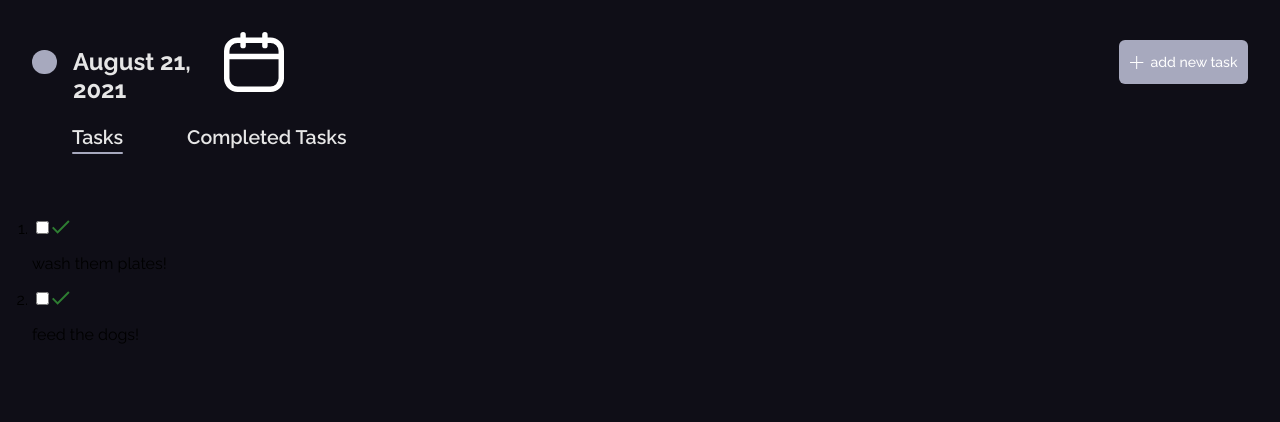
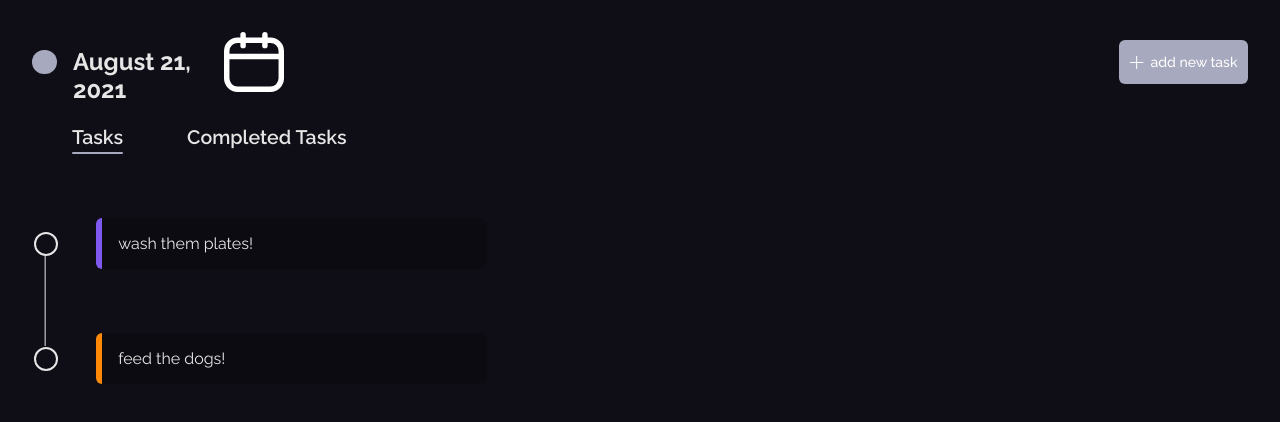
Before and after one commit to Adekxnle/checked, a React (Create React App) app: page / in a window 1280 px wide. Shown: the top 422 px of the page. Built offline with nearby package versions, Linux system fonts and the light colour scheme.

Commit message:
new component changes

```diff
--- a/src/components/Task/style.css
+++ /dev/null
@@ -1,79 +0,0 @@
-li.task-container {
-  display: flex;
-  position: relative;
-  gap: 1rem;
-  padding-bottom: 4rem;
-}
-
-.task-container:not(:last-child)::after {
-  content: '';
-  position: absolute;
-  top: var(--stepper-line-position);
-  left: 0;
-  width: 0.08em;
-  height: calc(100% - var(--task-bullet));
-  background-color: #e6e6e6;
-  transform: translateX(calc(calc(var(--task-bullet) + 0.08em) / 2));
-}
-
-.checkbox-input {
-  display: grid;
-  grid-template-areas: 'checkbox';
-  align-items: center;
-  justify-items: center;
-}
-
-.checkbox-input * {
-  grid-area: checkbox;
-}
-
-.checkbox-input input {
-  opacity: 0;
-  width: var(--task-bullet);
-  height: var(--task-bullet);
-}
-
-.checkbox-input .checkbox-control {
-  display: inline-grid;
-  width: var(--task-bullet);
-  height: var(--task-bullet);
-  border-radius: 50%;
-  border: 0.125em solid var(--off-white);
-  z-index: 1;
-}
-
-.checkbox-control svg {
-  transition: transform 0.1s ease-in 25ms;
-  transform: scale(0);
-  transform-origin: bottom left;
-}
-
-.checkbox-input input:checked + .checkbox-control svg {
-  transform: scale(1);
-}
-
-.checkbox-input input:checked + .checkbox-control {
-  border: 0.125em solid #2e7d32;
-}
-
-label .task {
-  min-height: var(--task-min-height);
-  min-width: 40ch;
-  margin-left: 1.3em;
-  background-color: var(--tertiary);
-  display: flex;
-  border-radius: 8px;
-  cursor: pointer;
-  color: var(--off-white);
-}
-
-.task .badge {
-  min-height: var(--task-min-height);
-  width: 0.4em;
-  border-top-left-radius: 8px;
-  border-bottom-left-radius: 8px;
-}
-
-.task p {
-  margin-left: 1em;
-}
--- a/src/context/TaskContext.js
+++ b/src/context/TaskContext.js
@@ -3,7 +3,7 @@ import { createContext, useState } from 'react';
 export const TaskContext = createContext();
 
 function TaskContextProvider(props) {
-  const [tasks, setTasks] = useState([
+  const [tasks] = useState([
     { id: 1, title: 'wash them plates!', badge: '#7f5af0' },
     { id: 2, title: 'feed the dogs!', badge: '#ff8906' },
   ]);
--- a/src/views/Tasks/style.css
+++ b/src/views/Tasks/style.css
@@ -16,3 +16,83 @@
   margin: 0;
   padding: 0;
 }
+
+li.task-container {
+  display: flex;
+  position: relative;
+  gap: 1rem;
+  padding-bottom: 4rem;
+}
+
+.task-container:not(:last-child)::after {
+  content: '';
+  position: absolute;
+  top: var(--stepper-line-position);
+  left: 0;
+  width: 0.08em;
+  height: calc(100% - var(--task-bullet));
+  background-color: #e6e6e6;
+  transform: translateX(calc(calc(var(--task-bullet) + 0.08em) / 2));
+}
+
+.checkbox-input {
+  display: grid;
+  grid-template-areas: 'checkbox';
+  align-items: center;
+  justify-items: center;
+}
+
+.checkbox-input * {
+  grid-area: checkbox;
+}
+
+.checkbox-input input {
+  opacity: 0;
+  width: var(--task-bullet);
+  height: var(--task-bullet);
+}
+
+.checkbox-input .checkbox-control {
+  display: inline-grid;
+  width: var(--task-bullet);
+  height: var(--task-bullet);
+  border-radius: 50%;
+  border: 0.125em solid var(--off-white);
+  z-index: 1;
+}
+
+.checkbox-control svg {
+  transition: transform 0.1s ease-in 25ms;
+  transform: scale(0);
+  transform-origin: bottom left;
+}
+
+.checkbox-input input:checked + .checkbox-control svg {
+  transform: scale(1);
+}
+
+.checkbox-input input:checked + .checkbox-control {
+  border: 0.125em solid #2e7d32;
+}
+
+label .task {
+  min-height: var(--task-min-height);
+  min-width: 40ch;
+  margin-left: 1.3em;
+  background-color: var(--tertiary);
+  display: flex;
+  border-radius: 8px;
+  cursor: pointer;
+  color: var(--off-white);
+}
+
+.task .badge {
+  min-height: var(--task-min-height);
+  width: 0.4em;
+  border-top-left-radius: 8px;
+  border-bottom-left-radius: 8px;
+}
+
+.task p {
+  margin-left: 1em;
+}
```
Also changed, not shown: src/components/Task/index.js (deleted, +0 -36 lines).
